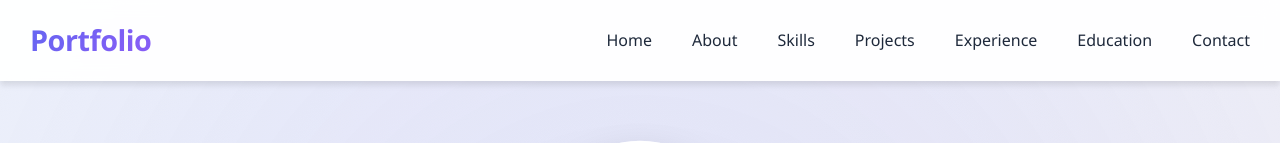
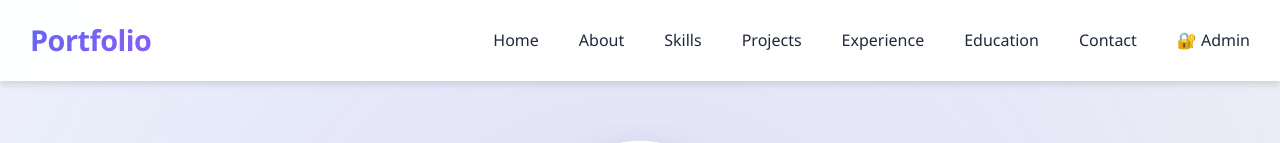
Before and after one commit to rajhemant076/portfolio-project, a plain HTML site: page frontend/index.html in a window 1280 px wide. Shown: the top 143 px of the page. Drawn offline with Linux system fonts and the light colour scheme; no server answers; placeholder pictures from the web are drawn by us.

Commit message:
login button added

```diff
--- a/frontend/index.html
+++ b/frontend/index.html
@@ -19,6 +19,7 @@
                 <li><a href="#experience">Experience</a></li>
                 <li><a href="#education">Education</a></li>
                 <li><a href="#contact">Contact</a></li>
+                <li><a href="admin/login.html" class="admin-link">🔐 Admin</a></li>
             </ul>
         </div>
     </nav>
```
